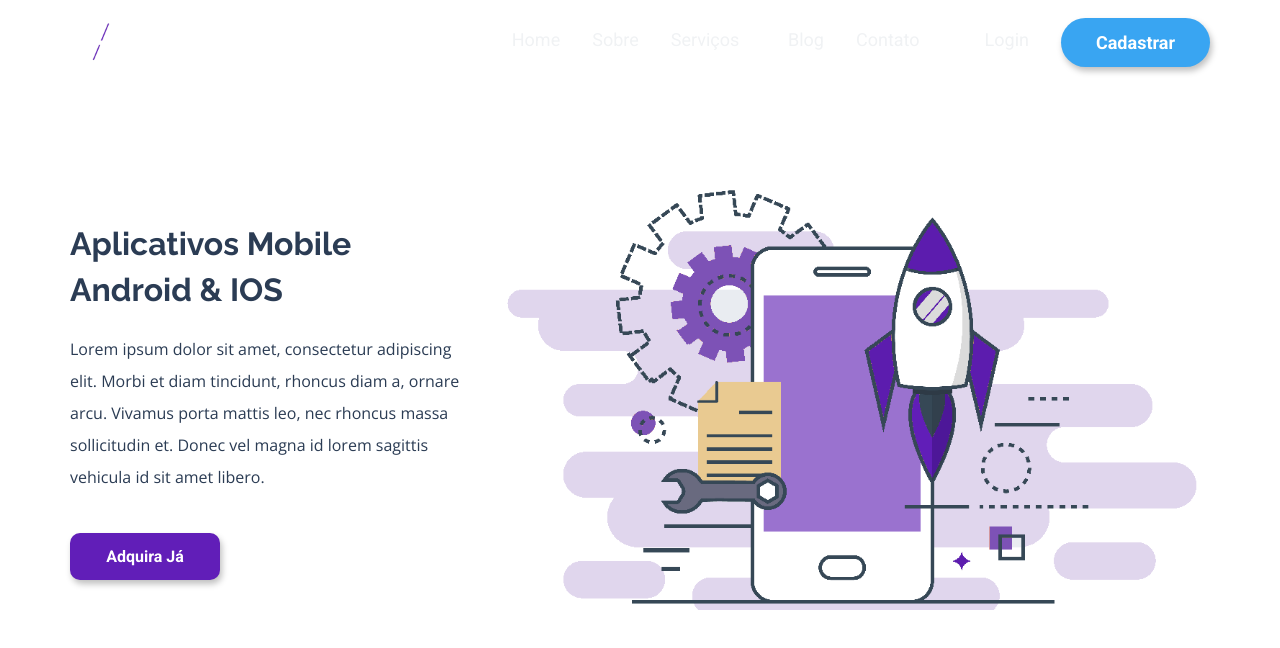
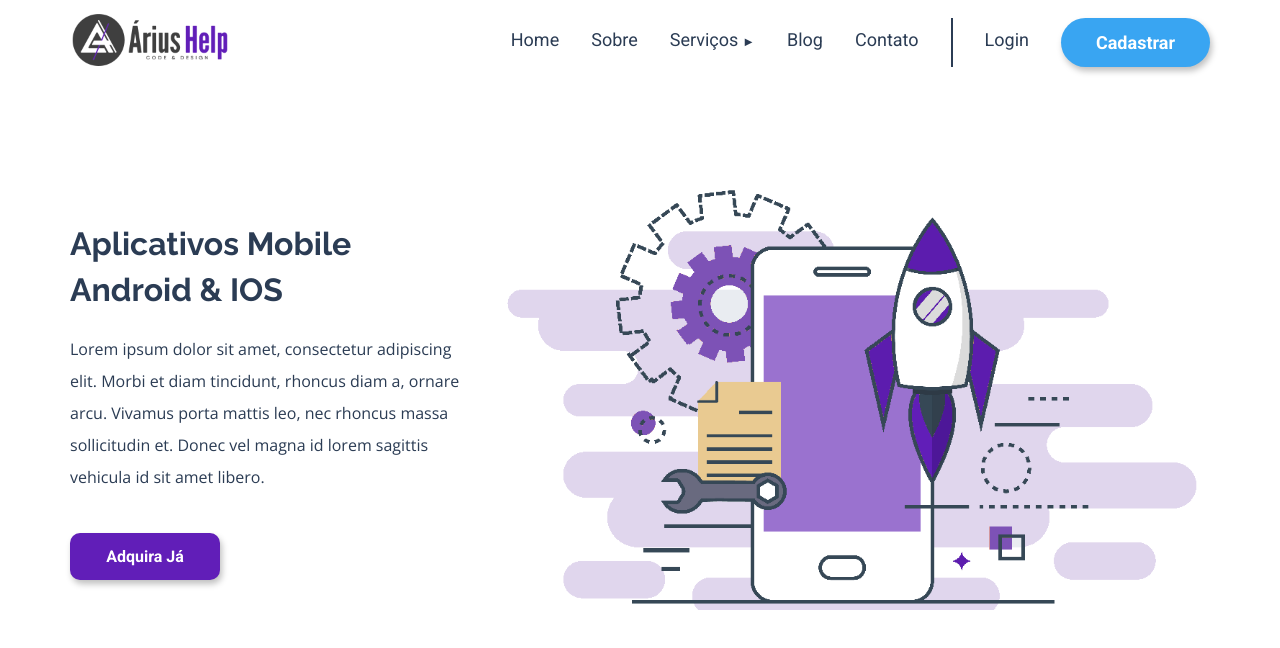
Before and after one commit to arius-help-dev/ariushelp-website, a React (Create React App) app in the folder web/: page /services/apps in a window 1280 px wide. Shown: the top 648 px of the page. Built offline with nearby package versions, Linux system fonts and the light colour scheme.

Commit message:
Navbar Component: Adicionando dark mode

```diff
--- a/web/package.json
+++ b/web/package.json
@@ -34,6 +34,6 @@
     ]
   },
   "devDependencies": {
-    "eslint": "^7.2.0"
+    "eslint": "^6.6.0"
   }
 }
--- a/web/src/components/Navbar/index.js
+++ b/web/src/components/Navbar/index.js
@@ -3,8 +3,9 @@ import { Link, useHistory } from "react-router-dom";
 import "./styles.css";
 
 import logo from "../../assets/arius-help-logo.png";
+import logoDark from "../../assets/arius-help-logo-dark.png";
 
-const Navbar = () => {
+const Navbar = (props) => {
   const history = useHistory();
   let navbarToggle = false;
 
@@ -45,7 +46,7 @@ const Navbar = () => {
     <nav>
       <div className="navbar-toggle-header">
         <img
-          src={logo}
+          src={props.isDark ? logoDark : logo}
           alt="logo arius help"
           className="nav-logo"
           onClick={(event) => handleNavigate(event)}
@@ -60,14 +61,14 @@ const Navbar = () => {
 
       <div className="navbar-links">
         <ul className="main-links">
-          <li className="nav-link">
-            <Link to="/">Home</Link>
+          <li className={props.isDark? "nav-link nav-dark" : "nav-link"}>
+            <Link className={props.isDark ? "nav-dark": "is-white"} to="/">Home</Link>
           </li>
-          <li className="nav-link">
-            <Link to="/about">Sobre</Link>
+          <li className={props.isDark? "nav-link nav-dark" : "nav-link"}>
+            <Link className={props.isDark ? "nav-dark": "is-white"} to="/about">Sobre</Link>
           </li>
-          <li className="nav-drop">
-            <Link to="#" className="drop-link">
+          <li className={props.isDark? "nav-drop nav-dark" : "nav-drop"}>
+            <Link to="#" className={props.isDark ? "drop-link nav-dark" : "drop-link is-white"}>
               Serviços
             </Link>
             <ul className="dropped-menu">
@@ -88,17 +89,17 @@ const Navbar = () => {
               </li>
             </ul>
           </li>
-          <li className="nav-link">
-            <Link to="/Blog">Blog</Link>
+          <li className={props.isDark? "nav-link nav-dark" : "nav-link"}>
+            <Link className={props.isDark ? "nav-dark": "is-white"} to="/Blog">Blog</Link>
           </li>
-          <li className="nav-link">
-            <Link to="/Contato">Contato</Link>
+          <li className={props.isDark? "nav-link nav-dark" : "nav-link"}>
+            <Link className={props.isDark ? "nav-dark": "is-white"} to="/Contato">Contato</Link>
           </li>
         </ul>
 
-        <ul className="business-link">
-          <li className="nav-link">
-            <Link to="/login">Login</Link>
+        <ul className={props.isDark? "business-link nav-dark" : "business-link"}>
+          <li className={props.isDark? "nav-link nav-dark" : "nav-link"}>
+            <Link className={props.isDark ? "nav-dark": "is-white"} to="/login">Login</Link>
           </li>
           <Link to="/cadastro" className="button green">
             Cadastrar
--- a/web/src/components/Navbar/styles.css
+++ b/web/src/components/Navbar/styles.css
@@ -13,6 +13,10 @@ nav {
 nav .nav-logo {
   width: 160px;
   cursor: pointer;
+}
+
+nav .nav-logo:hover {
+  filter: brightness(1.3);
 }
 
 nav .navbar-links {
@@ -338,3 +342,48 @@ nav .navbar-toggle-header button {
     margin: 2px 0px;
   }
 }
+
+/* NAV-DARK */
+.nav-dark {
+  color: var(--dark) !important;
+}
+
+.is-white {
+  color: var(--white) !important;
+}
+
+.nav-link.nav-dark::after {
+  background-color: var(--dark);
+}
+
+.nav-drop.nav-dark::after {
+  color: var(--dark) !important;
+}
+
+nav .business-link.nav-dark {
+  border-left: 2px solid var(--dark);
+}
+
+/* NAV-DARK */
+@media (max-width: 780px) {
+  .nav-dark {
+    color: var(--white) !important;
+  }
+
+  .is-white {
+    color: var(--white) !important;
+  }
+
+  .nav-link.nav-dark::after {
+    background-color: var(--white);
+  }
+
+  .nav-drop.nav-dark::after {
+    color: var(--white) !important;
+  }
+
+  nav .business-link.nav-dark {
+    border-left: 2px solid var(--white);
+    border: none;
+  }
+}
--- a/web/src/pages/Apps/index.js
+++ b/web/src/pages/Apps/index.js
@@ -8,7 +8,7 @@ import smartphone from "../../assets/services-app.png";
 const Apps = () => {
   return (
     <>
-      <Navbar />
+      <Navbar isDark />
       <ServiceStructure
         title="Aplicativos Mobile Android &amp; IOS"
         text="Lorem ipsum dolor sit amet, consectetur adipiscing elit. Morbi et
--- a/web/src/pages/Ecommerce/index.js
+++ b/web/src/pages/Ecommerce/index.js
@@ -8,7 +8,7 @@ import ecommerce from "../../assets/services-ecommerce.png";
 const Ecommerce = () => {
   return (
     <>
-      <Navbar />
+      <Navbar isDark />
       <ServiceStructure
         title="E-Commerce - Sua Loja Online"
         text="Lorem ipsum dolor sit amet, consectetur adipiscing elit. Morbi et
--- a/web/src/pages/Instaservice/index.js
+++ b/web/src/pages/Instaservice/index.js
@@ -8,7 +8,7 @@ import instaservice from "../../assets/services-instaservice.png";
 const Instaservice = () => {
   return (
     <>
-      <Navbar />
+      <Navbar isDark />
       <ServiceStructure
         title="Instagram Service Posts &amp; Engajamento"
         text="Lorem ipsum dolor sit amet, consectetur adipiscing elit. Morbi et
--- a/web/src/pages/Websites/index.js
+++ b/web/src/pages/Websites/index.js
@@ -8,7 +8,7 @@ import websites from "../../assets/services-websites.png";
 const Websites = () => {
   return (
     <>
-      <Navbar />
+      <Navbar isDark />
       <ServiceStructure
         title="Websites Totalmente Responsivos"
         text="Lorem ipsum dolor sit amet, consectetur adipiscing elit. Morbi et
```
Also changed, not shown: web/src/assets/arius-help-logo-dark.png (added), 1 other file (tests, documents, lock files or other folders).
